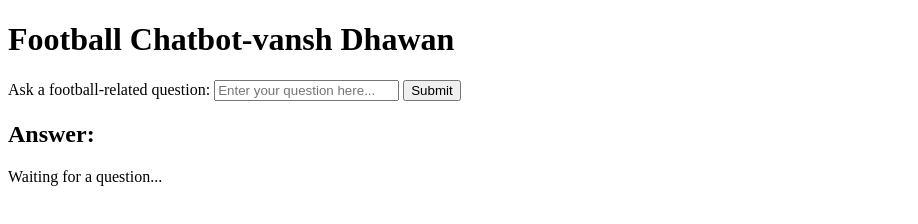
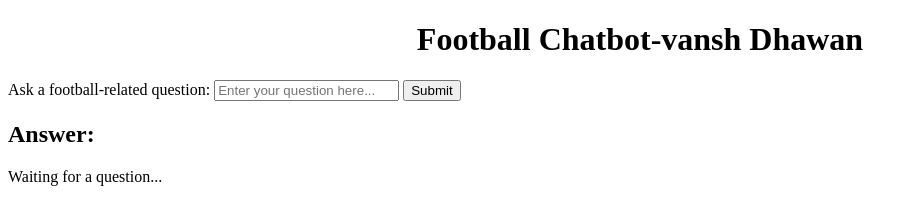
Before and after one commit to vansh1309/vercelb, a plain HTML site: page index.html in a window 1280 px wide. Shown: the whole page, without its empty margins (0-918 px from the left). Drawn offline with Linux system fonts and the light colour scheme.

Commit message:
Update index.html

```diff
--- a/index.html
+++ b/index.html
@@ -6,7 +6,7 @@
     <title>Football Chatbot</title>
 </head>
 <body>
-    <h1>                                                                                           Football Chatbot-vansh Dhawan</h1>
+    <h1><center>Football Chatbot-vansh Dhawan</center></h1>
     <div>
         <label for="question">Ask a football-related question:</label>
         <input type="text" id="question" placeholder="Enter your question here...">
```
